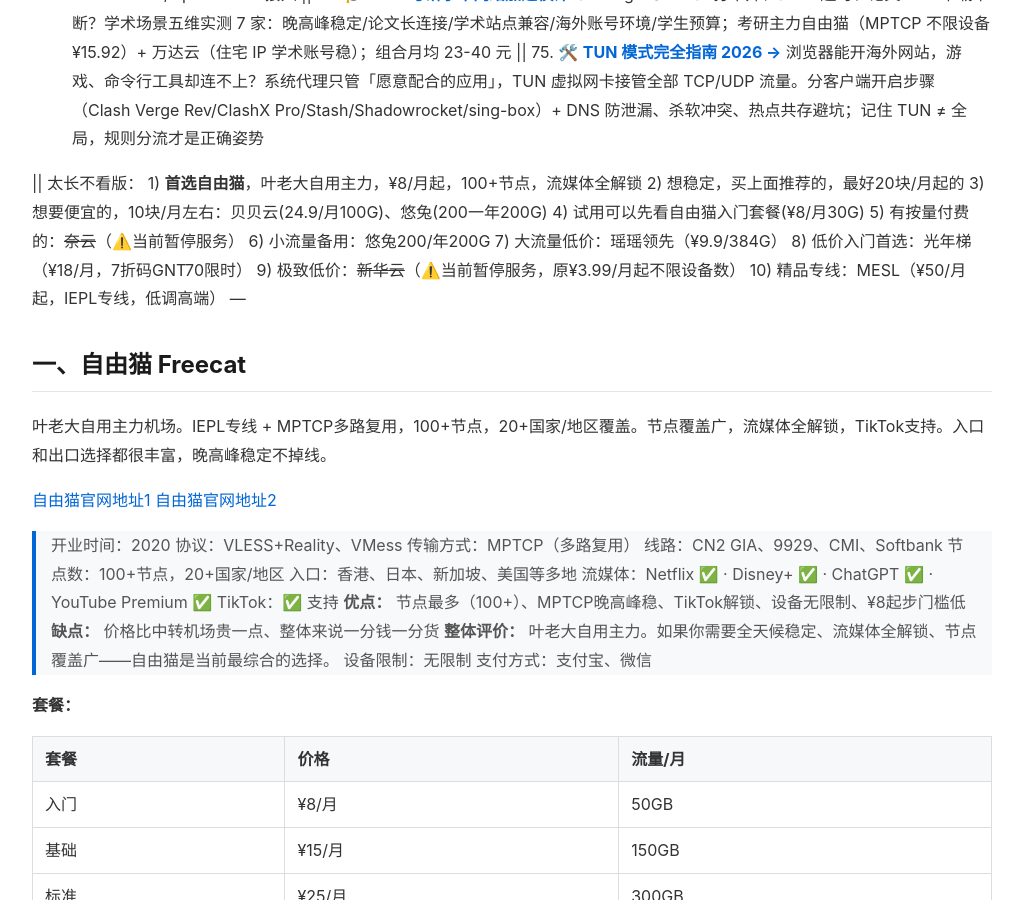
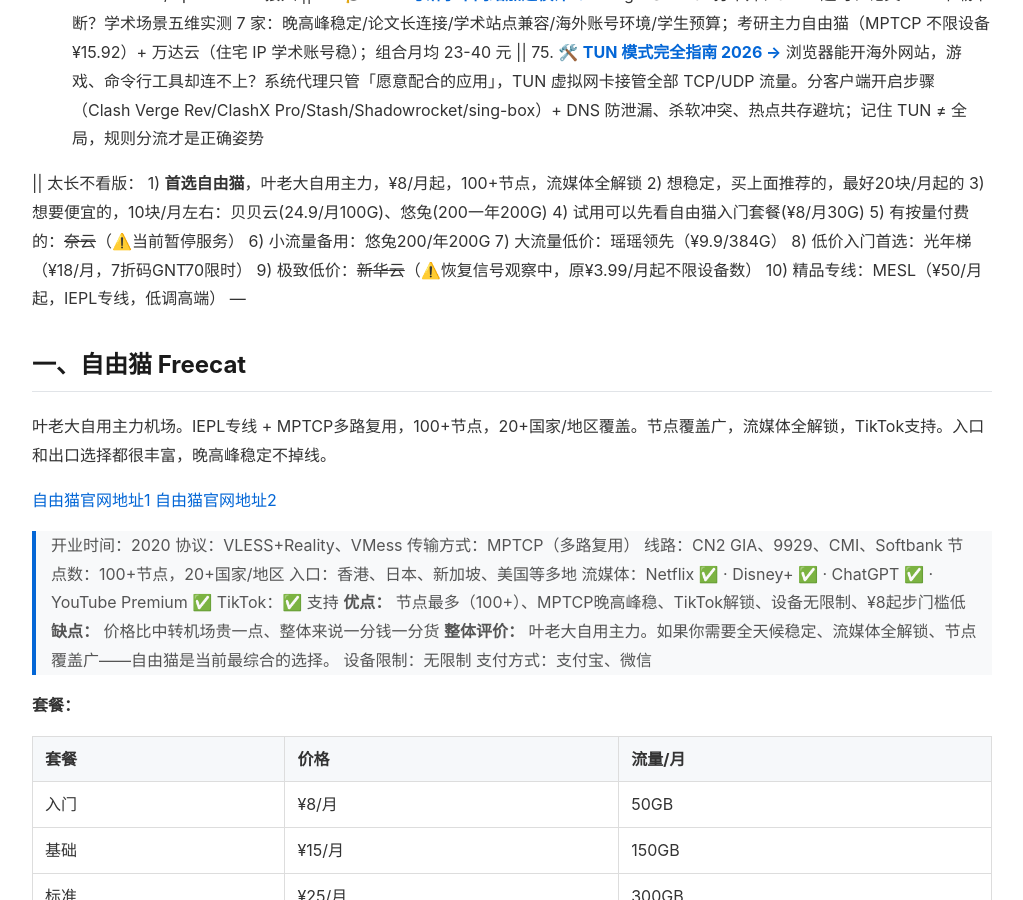
Before and after one commit to yezuofan/free-internet-guide, a Jekyll site: the page built from README.md, in a window 1280 px wide and 900 px high, scrolled down 3807 px. Shown: the whole window, without its empty margins (128-1151 px from the left). Built offline with Jekyll 4.4.1, drawn with Linux system fonts in a browser that asks for light colours; our own code applies the rules of GitHub Pages for plain Markdown files; some of the changed text lies outside the part shown.

```diff
--- a/README.md
+++ b/README.md
@@ -95,7 +95,7 @@
 6) 小流量备用：悠兔200/年200G
 7) 大流量低价：瑶瑶领先（¥9.9/384G）
 8) 低价入门首选：光年梯（¥18/月，7折码GNT70限时）
-9) 极致低价：~~新华云~~（⚠️当前暂停服务，原¥3.99/月起不限设备数）
+9) 极致低价：~~新华云~~（⚠️恢复信号观察中，原¥3.99/月起不限设备数）
 10) 精品专线：MESL（¥50/月起，IEPL专线，低调高端）
 ---
 
@@ -568,7 +568,7 @@ SS协议+专线方案，7折优惠码 GNT70 限时有效，入门套餐低至18
 
 ## 十九、新华云 NewHua99
 
-> ⚠️ **新华云当前返回403禁止访问，已从推荐位移除，请等待恢复通知。**
+> ⚠️ **新华云当前恢复信号（连续数日可访问），注册链路待验证，维持观察暂不恢复推荐。**
 
 3.99元/月极致低价入门，不限设备数，价格屠夫来了。
 
```
Also changed, not shown: airport-reviews/README.md (+2 -2 lines), getting-started/ai-agent-guide-2026.md (+3 -3 lines), getting-started/ai-tools-for-work-2026.md (+3 -3 lines).
